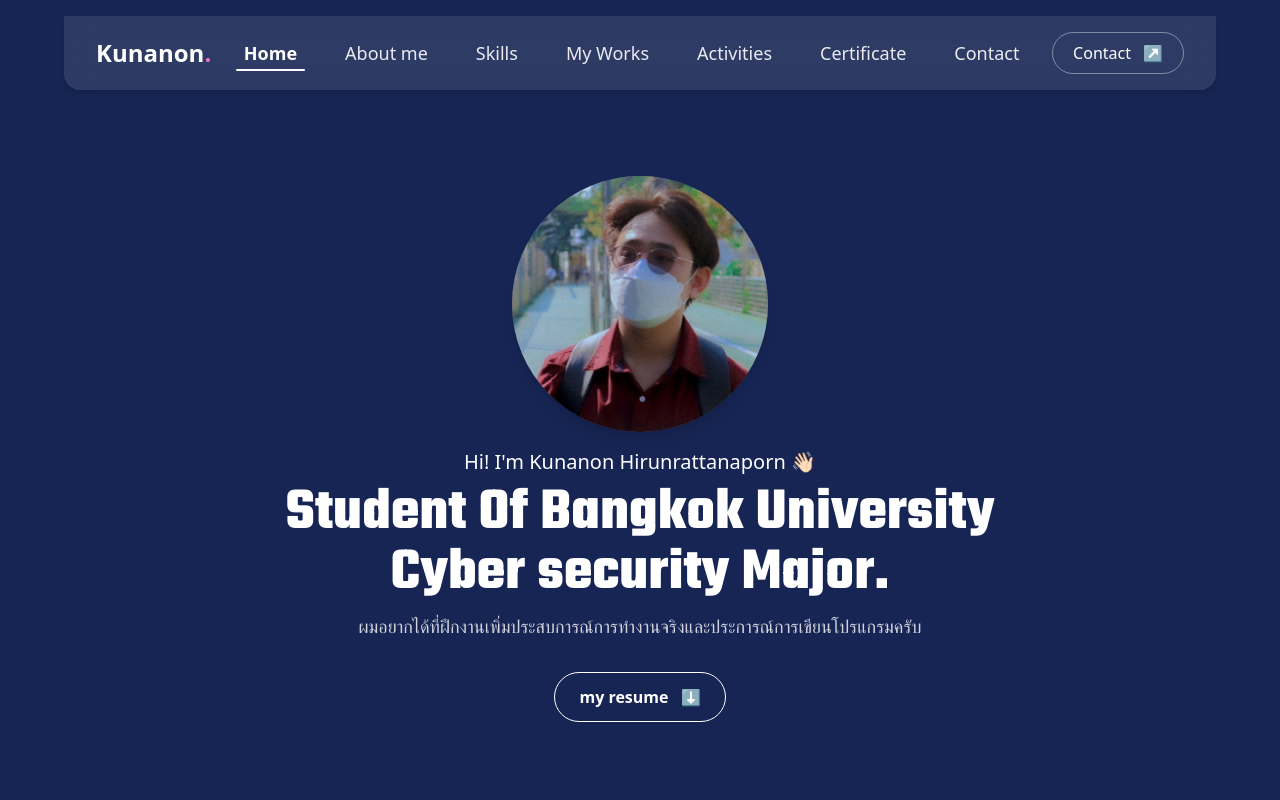
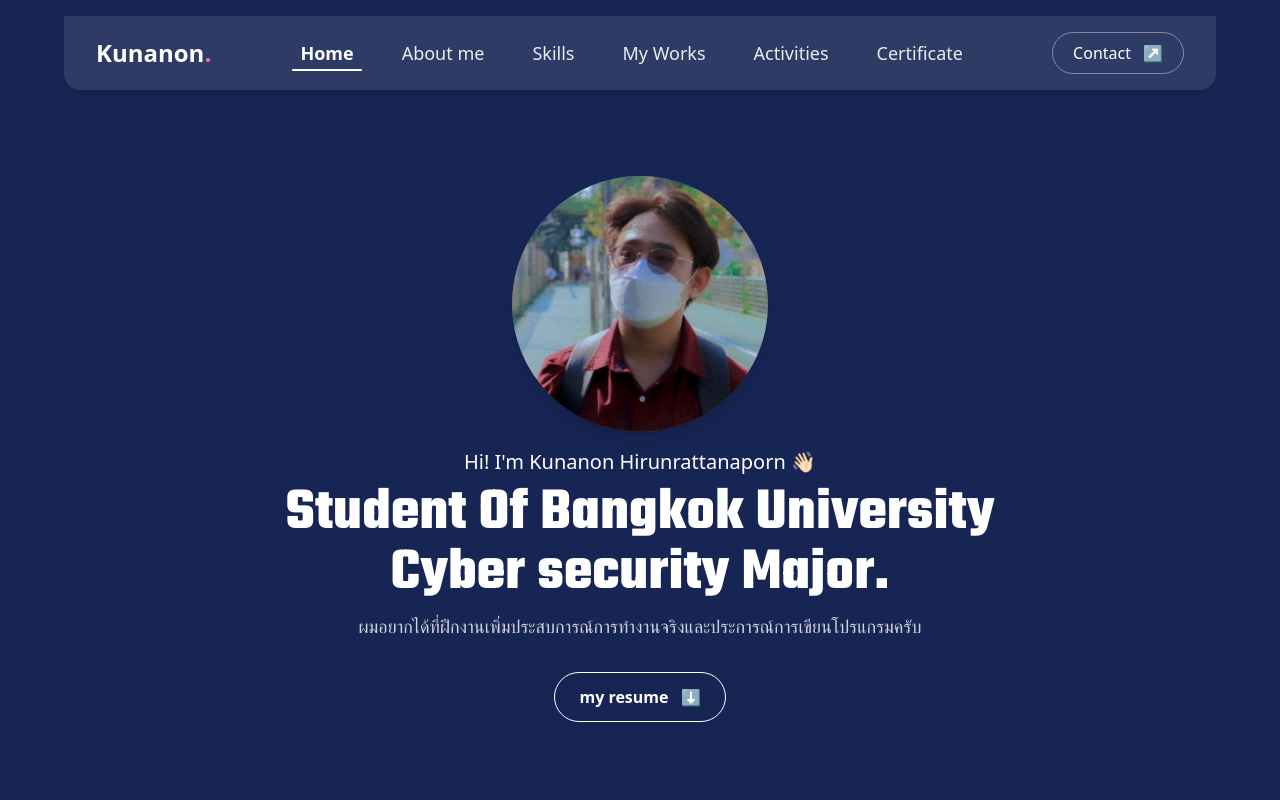
Before and after one commit to KaNoMPoND/KaNoMPoND.github.io, a React (Vite) app: page / in a window 1280 px wide. Shown: the top 800 px of the page. Built offline with nearby package versions, Linux system fonts and the light colour scheme.

Commit message:
Delete contract from Navbar

```diff
--- a/src/App.tsx
+++ b/src/App.tsx
@@ -163,13 +163,6 @@ function App() {
             <span className={activeNav === 'certificate' ? 'text-white font-bold' : ''}>Certificate</span>
             <span className={`absolute left-0 right-0 -bottom-1 h-0.5 bg-white rounded transition-all duration-300 ${activeNav === 'certificate' ? 'w-full opacity-100' : 'w-0 opacity-0 group-hover:w-full group-hover:opacity-60'}`}></span>
           </li>
-          <li
-            className="relative cursor-pointer px-2 group"
-            onClick={() => scrollToContact()}
-          >
-            <span className={activeNav === 'contact' ? 'text-white font-bold' : ''}>Contact</span>
-            <span className={`absolute left-0 right-0 -bottom-1 h-0.5 bg-white rounded transition-all duration-300 ${activeNav === 'contact' ? 'w-full opacity-100' : 'w-0 opacity-0 group-hover:w-full group-hover:opacity-60'}`}></span>
-          </li>
         </ul>
         <button className="border border-white/40 rounded-full px-5 py-2 text-white flex items-center gap-2 hover:bg-white/10 transition whitespace-nowrap" onClick={() => scrollToContact()}>
           Contact <span className="ml-1">↗</span>
```
